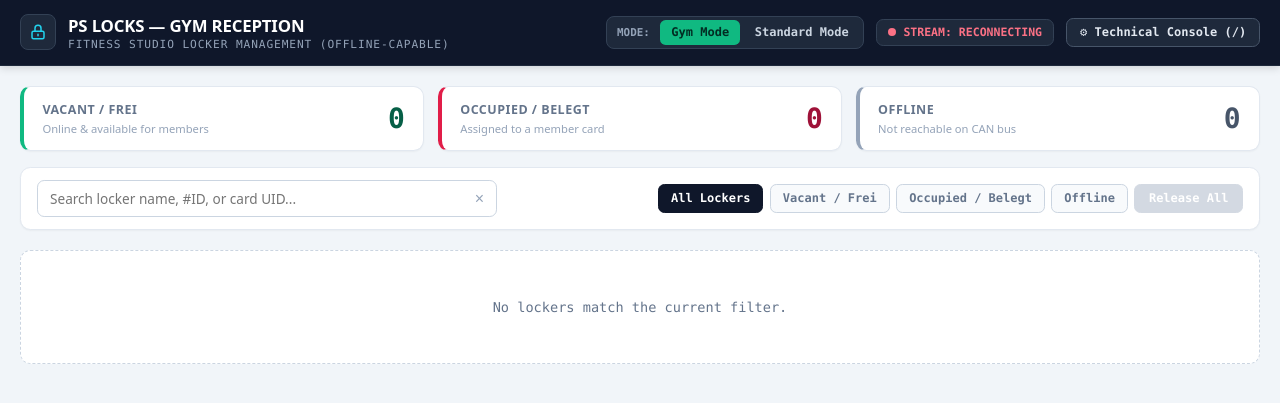
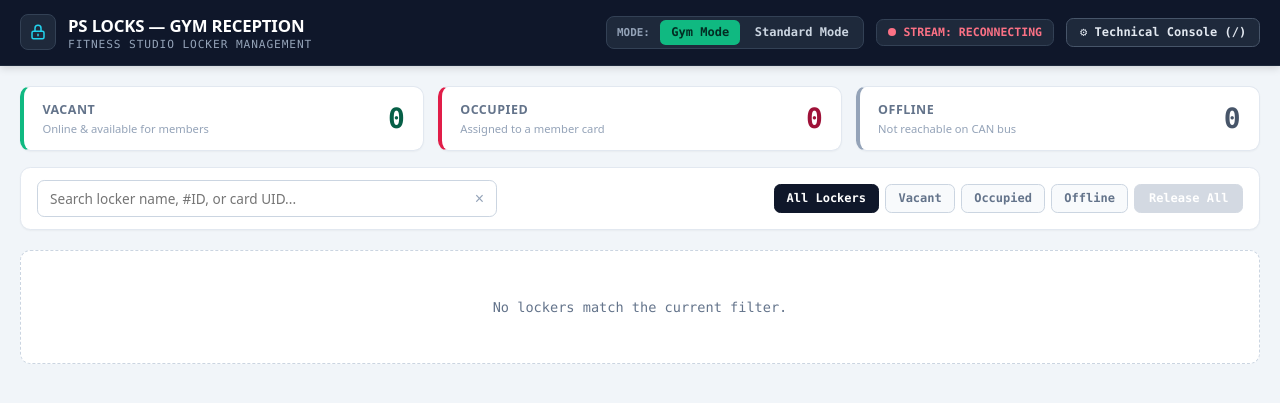
Before and after one commit to sigar-nxp/CAN, a FastAPI app: page /gym in a window 1280 px wide. Shown: the top 403 px of the page. Run offline with FastAPI, Linux system fonts and the light colour scheme; data that the repository does not hold is empty.

Commit message:
fix: unnecessary label removed

```diff
--- a/templates/gym.html
+++ b/templates/gym.html
@@ -633,7 +633,7 @@
                 </span>
                 <div>
                     <div class="brand-title">PS LOCKS — GYM RECEPTION</div>
-                    <span class="brand-subtitle">Fitness Studio Locker Management (Offline-Capable)</span>
+                    <span class="brand-subtitle">Fitness Studio Locker Management</span>
                 </div>
             </div>
 
@@ -672,14 +672,14 @@
         <div class="counters-grid">
             <div class="counter-card vacant">
                 <div>
-                    <div class="counter-label">Vacant / Frei</div>
+                    <div class="counter-label">Vacant</div>
                     <div class="counter-sub">Online &amp; available for members</div>
                 </div>
                 <div id="stat-vacant-lockers" class="counter-value">0</div>
             </div>
             <div class="counter-card occupied">
                 <div>
-                    <div class="counter-label">Occupied / Belegt</div>
+                    <div class="counter-label">Occupied</div>
                     <div class="counter-sub">Assigned to a member card</div>
                 </div>
                 <div id="stat-occupied-lockers" class="counter-value">0</div>
@@ -700,8 +700,8 @@
             </div>
             <div class="filter-pills" role="group" aria-label="Filter Lockers">
                 <button type="button" data-filter="ALL" onclick="setStatusFilter('ALL')" class="filter-pill active">All Lockers</button>
-                <button type="button" data-filter="VACANT" onclick="setStatusFilter('VACANT')" class="filter-pill">Vacant / Frei</button>
-                <button type="button" data-filter="OCCUPIED" onclick="setStatusFilter('OCCUPIED')" class="filter-pill">Occupied / Belegt</button>
+                <button type="button" data-filter="VACANT" onclick="setStatusFilter('VACANT')" class="filter-pill">Vacant</button>
+                <button type="button" data-filter="OCCUPIED" onclick="setStatusFilter('OCCUPIED')" class="filter-pill">Occupied</button>
                 <button type="button" data-filter="OFFLINE" onclick="setStatusFilter('OFFLINE')" class="filter-pill">Offline</button>
                 <button type="button" id="release-all-btn" onclick="releaseAllLockers()" class="release-all-btn" disabled title="Force release and unlock all currently occupied lockers">
                     <span>Release All</span>
--- a/templates/index.html
+++ b/templates/index.html
@@ -291,7 +291,7 @@
                         </div>
                         <div class="grid grid-cols-2 gap-2 pt-0.5">
                             <button onclick="globalAction('led_reset')" class="bg-white hover:bg-slate-100 text-slate-700 text-xs font-mono font-semibold py-1.5 px-2 rounded border border-slate-300 shadow-2xs transition-colors cursor-pointer text-center">Reset LEDs</button>
-                            <button onclick="globalRefreshDiagnostics()" class="bg-slate-800 hover:bg-slate-900 text-white text-xs font-mono font-semibold py-1.5 px-2 rounded shadow-xs transition-colors cursor-pointer text-center">Poll Diags (P1-8)</button>
+                            <button onclick="globalRefreshDiagnostics()" class="bg-slate-800 hover:bg-slate-900 text-white text-xs font-mono font-semibold py-1.5 px-2 rounded shadow-xs transition-colors cursor-pointer text-center">Poll Diags</button>
                         </div>
                     </div>
                 </div>
```
